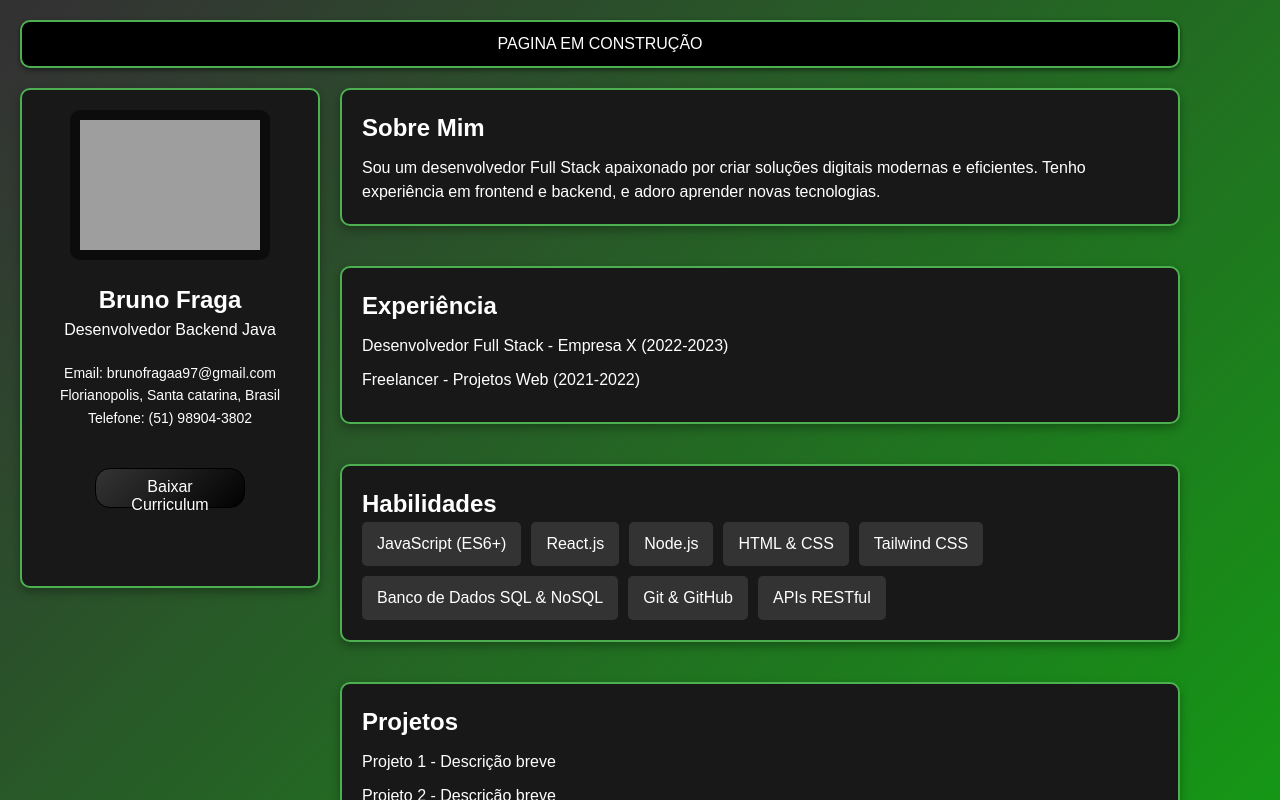
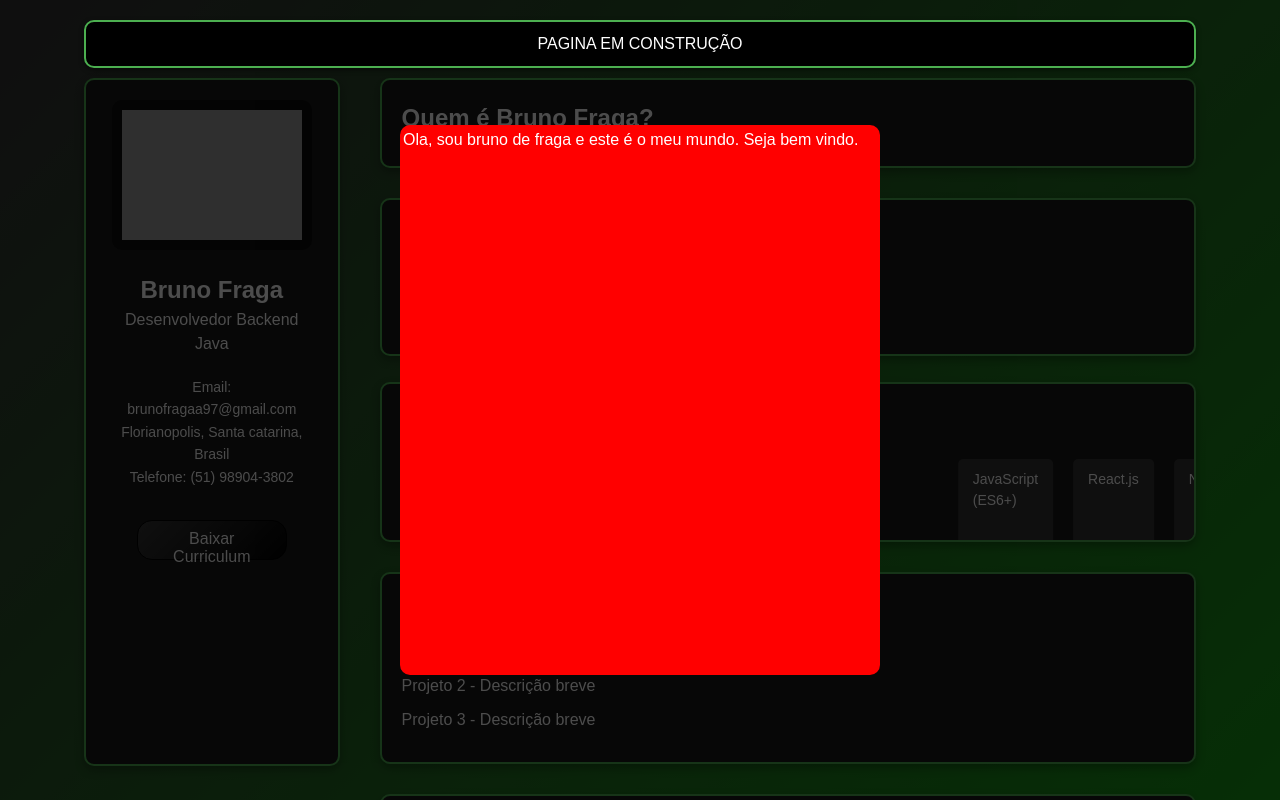
Before and after one commit to brunofragaa97/MyWebPortifolio, a React (Vite) app in the folder MyWebPortifolio/frontend - ReactJS/: page / in a window 1280 px wide. Shown: the top 800 px of the page. Built offline with nearby package versions, Linux system fonts and the light colour scheme; grey boxes are pictures that could not be loaded; the HTML template or start-up script is replaced by a standard one.

Commit message:
Adicionado esteira nas skills / adicionado modal de aprentacao inicial

```diff
--- a/MyWebPortifolio/frontend - ReactJS/src/components/About.jsx
+++ b/MyWebPortifolio/frontend - ReactJS/src/components/About.jsx
@@ -4,11 +4,8 @@ import "../styles/about.css";
 const About = () => {
   return (
     <section className="about">
-      <h2>Sobre Mim</h2>
-      <p>
-        Sou um desenvolvedor Full Stack apaixonado por criar soluções digitais modernas e eficientes.
-        Tenho experiência em frontend e backend, e adoro aprender novas tecnologias.
-      </p>
+      <h2>Quem é Bruno Fraga?</h2>
+
     </section>
   );
 };
--- /dev/null
+++ b/MyWebPortifolio/frontend - ReactJS/src/components/Modal.jsx
@@ -0,0 +1,25 @@
+import "../styles/modal.css";
+
+const Modal = ({ isOpen, closeModal, children }) => {
+
+
+    return (
+        <div
+         className="modal-overlay"
+         >
+        <div className="container-modal" onClick={(e) => e.stopPropagation()}>
+            <div>
+            {children}
+            </div>
+        </div>
+
+
+
+
+        </div>
+
+    )
+
+
+}
+export default Modal;
--- /dev/null
+++ b/MyWebPortifolio/frontend - ReactJS/src/components/ModalApresentacao.jsx
@@ -0,0 +1,8 @@
+const ModalApresentacao = () => {
+    return (
+        <div>
+            Ola, sou bruno de fraga e este é o meu mundo. Seja bem vindo.
+        </div>
+    )
+}
+export default ModalApresentacao;
--- a/MyWebPortifolio/frontend - ReactJS/src/paginas/Home.jsx
+++ b/MyWebPortifolio/frontend - ReactJS/src/paginas/Home.jsx
@@ -1,4 +1,4 @@
-import React from "react";
+import React, { useEffect, useState } from "react";
 import Header from "../components/Header";
 import Sidebar from "../components/Sidebar";
 import About from "../components/About";
@@ -8,12 +8,36 @@ import Projects from "../components/Projects";
 import Contact from "../components/Contact";
 import Footer from "../components/Footer";
 import "../styles/global.css";
+import Modal from "../components/Modal";
+import ModalApresentacao from "../components/ModalApresentacao";
 
 const Home = () => {
+
+  const [activeModal, setActiveModal] = useState(false);
+  const [activeModalContent, setActiveModalContent] = useState(null);
+
+  useEffect(() => {
+    setActiveModal(true);
+    setActiveModalContent(1)
+  }, [])
+
+  const openModal = (index) => {
+    setActiveModalContent(index);
+  };
+  const closeModal = () => {
+    setActiveModal(false);
+  };
+
   return (
-    <div className="container">
+    <div className="container" onClick={closeModal}>
       <Header />
       <div className="content">
+        { activeModal && <Modal isOpen={activeModalContent===1} closeModal={closeModal}>
+          <div>
+            <ModalApresentacao />
+          </div>
+          </Modal>
+          }
         <Sidebar />
         <main className="main-content">
           <section id="about"><About /></section>
--- a/MyWebPortifolio/frontend - ReactJS/src/styles/global.css
+++ b/MyWebPortifolio/frontend - ReactJS/src/styles/global.css
@@ -26,20 +26,20 @@ body {
 
 
 .container {
-  max-width: 1200px;
+  max-width: 90%;
   margin: 0 auto;
   padding: 20px;
 }
 
 .content {
   display: flex;
-  gap: 20px;
-  margin-top: 20px;
+  gap: 40px;
+  margin-top: 10px;
 }
 
 .main-content {
   flex: 1;
   display: flex;
   flex-direction: column;
-  gap: 20px;
+  gap: 10px;
 }
--- /dev/null
+++ b/MyWebPortifolio/frontend - ReactJS/src/styles/modal.css
@@ -0,0 +1,21 @@
+.modal-overlay {
+    position: fixed; /* Fixa o modal em toda a tela */
+    top: 0;
+    left:0;
+    width: 100%;
+    height: 100%;
+    background-color: rgba(0, 0, 0, 0.7); /* Fundo escuro semi-transparente */
+    display: flex; /* Centraliza o conteúdo */
+    align-items: center;
+    justify-content: center;
+    z-index: 1; /* Coloca o modal acima de outros elementos */
+
+  }
+
+.container-modal{
+    background-color: red;
+    width: 480px;
+    height: 550px;
+    border: 3px solid red;
+    border-radius: 10px
+}
--- a/MyWebPortifolio/frontend - ReactJS/src/styles/sidebar.css
+++ b/MyWebPortifolio/frontend - ReactJS/src/styles/sidebar.css
@@ -5,7 +5,7 @@
   border-radius: 10px;
   color: #fff;
   text-align: center;
-  height: 500px;
+  height: 43rem;
   width: 300px;
   box-shadow: 0 4px 10px rgba(0, 0, 0, 0.3);
 }
--- a/MyWebPortifolio/frontend - ReactJS/src/styles/skills.css
+++ b/MyWebPortifolio/frontend - ReactJS/src/styles/skills.css
@@ -4,24 +4,44 @@
   border: 2px solid #4caf50;
   border-radius: 10px;
   color: #fff;
-  margin-top: 20px;
+  margin-top: 16px;
   box-shadow: 0 4px 10px rgba(0, 0, 0, 0.3);
+  font-size: 20px;
+  height: 160px;
+  overflow: hidden;
 }
 .skills:hover{
   border: 2px solid #f50505;
 }
 
 .skills ul {
+  margin-top: 10px;
   list-style: none;
   padding: 0;
+  justify-items: center;
   display: flex;
-  flex-wrap: wrap;
-  gap: 10px;
+  flex-wrap: nowrap;
+  gap: 20px;
+  animation: marquee 20s linear infinite ;
+
+
+}
+.skills ul:hover{
+  cursor: pointer;
+}
+@keyframes marquee {
+  0% {
+    transform: translate(100%);
+  }
+
 }
 
 .skills li {
+  font-size: 14px;
   background: #333;
   padding: 10px 15px;
   border-radius: 5px;
-  font-size: 16px;;
+
+}.skills li:hover{
+  border: 1px solid red;
 }
```
